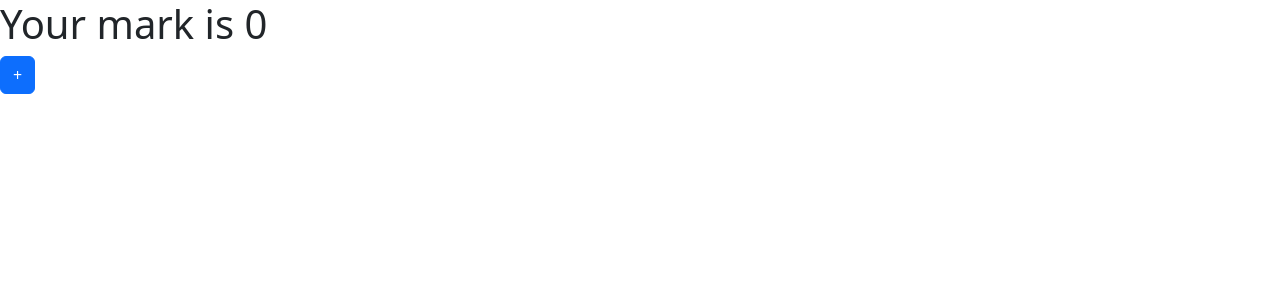
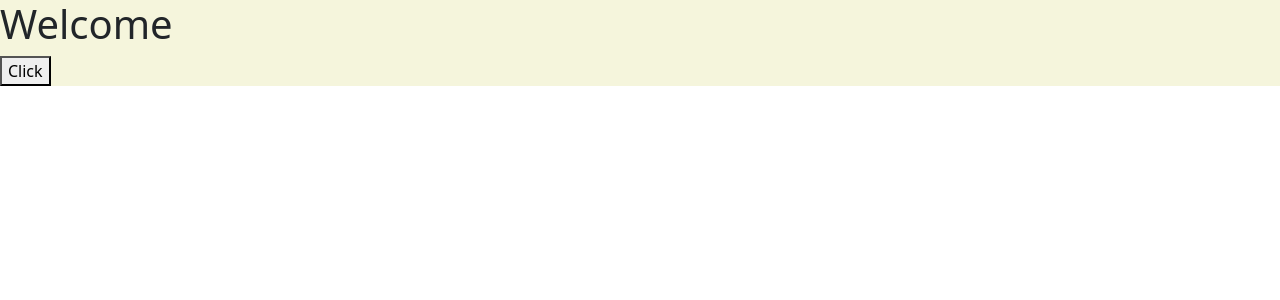
Before and after one commit to alaminuixd/react-tutorial-0.1, a React (Vite) app: page / in a window 1280 px wide. Shown: the top 300 px of the page. Built offline with nearby package versions, Linux system fonts and the light colour scheme.

Commit message:
commit before creating new branch 14-form

```diff
--- a/src/App.jsx
+++ b/src/App.jsx
@@ -1,9 +1,9 @@
 import React from "react";
-import UseState1 from "./components/13-state-in-component/01-useState/UseState1";
+import EventBubble from "./components/13-state-in-component/03-event-bubbleing/EventBubble";
 function App() {
   return (
     <div>
-      <UseState1 />
+      <EventBubble />
     </div>
   );
 }
--- a/src/components/13-state-in-component/01-useState/UseState1.jsx
+++ b/src/components/13-state-in-component/01-useState/UseState1.jsx
@@ -1,9 +1,12 @@
 import { useState } from "react";
 import Button from "react-bootstrap/Button";
 export default function UseState1() {
+  // update state based on previos state
   const [count, setCount] = useState(0);
   const handleClick = () => {
-    setCount(count + 1);
+    setCount((prevCount) => prevCount + 1);
+    setCount((prevCount) => prevCount + 1);
+    setCount((prevCount) => prevCount + 1);
   };
   return (
     <div>
--- /dev/null
+++ b/src/components/13-state-in-component/03-event-bubbleing/EventBubble.css
@@ -0,0 +1,3 @@
+.parent {
+  background-color: beige;
+}
--- /dev/null
+++ b/src/components/13-state-in-component/03-event-bubbleing/EventBubble.jsx
@@ -0,0 +1,19 @@
+/* **************************My Code**************************** */
+import React from "react";
+import "./EventBubble.css";
+function EventBubbl() {
+  const handleChildClick = (e) => {
+    console.log(`Child Event: ${e}`);
+    e.stopPropagation();
+  };
+  const handleParentClick = (e) => {
+    console.log(`Parent Event: ${e}`);
+  };
+  return (
+    <div className="parent" onClick={handleParentClick}>
+      <h1>Welcome</h1>
+      <button onClick={handleChildClick}>Click</button>
+    </div>
+  );
+}
+export default EventBubbl;
```
